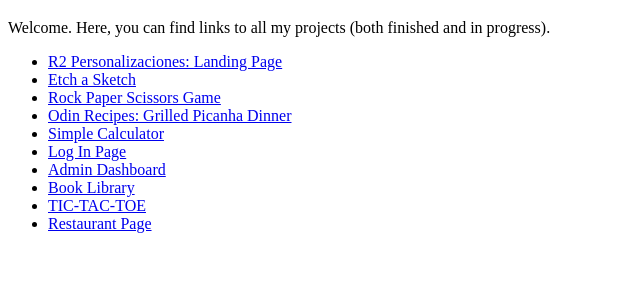
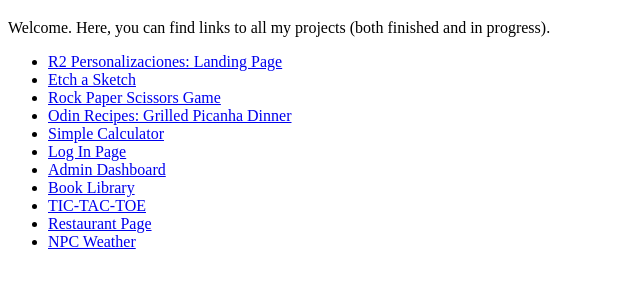
Before and after one commit to andrescn20/andrescn20.github.io, a plain HTML site: page index.html in a window 1280 px wide. Shown: the part 61-346 px from the top of the page, without its empty margins (0-640 px from the left). Drawn offline with Linux system fonts and the light colour scheme.

Commit message:
Add NPC Weather App

```diff
--- a/index.html
+++ b/index.html
@@ -22,6 +22,7 @@
             <li><a href = 'https://andrescn20.github.io/BookLibrary/'> Book Library</a></li>
             <li><a href = 'https://andrescn20.github.io/TIC_TAC_TOE/'> TIC-TAC-TOE</a></li>
             <li><a href = 'https://andrescn20.github.io/Restaurant-Page/'> Restaurant Page</a></li>
+            <li><a href = 'https://codingforgainz.github.io/WeatherApp/'> NPC Weather </a></li>
 
 
         </ul>
```
